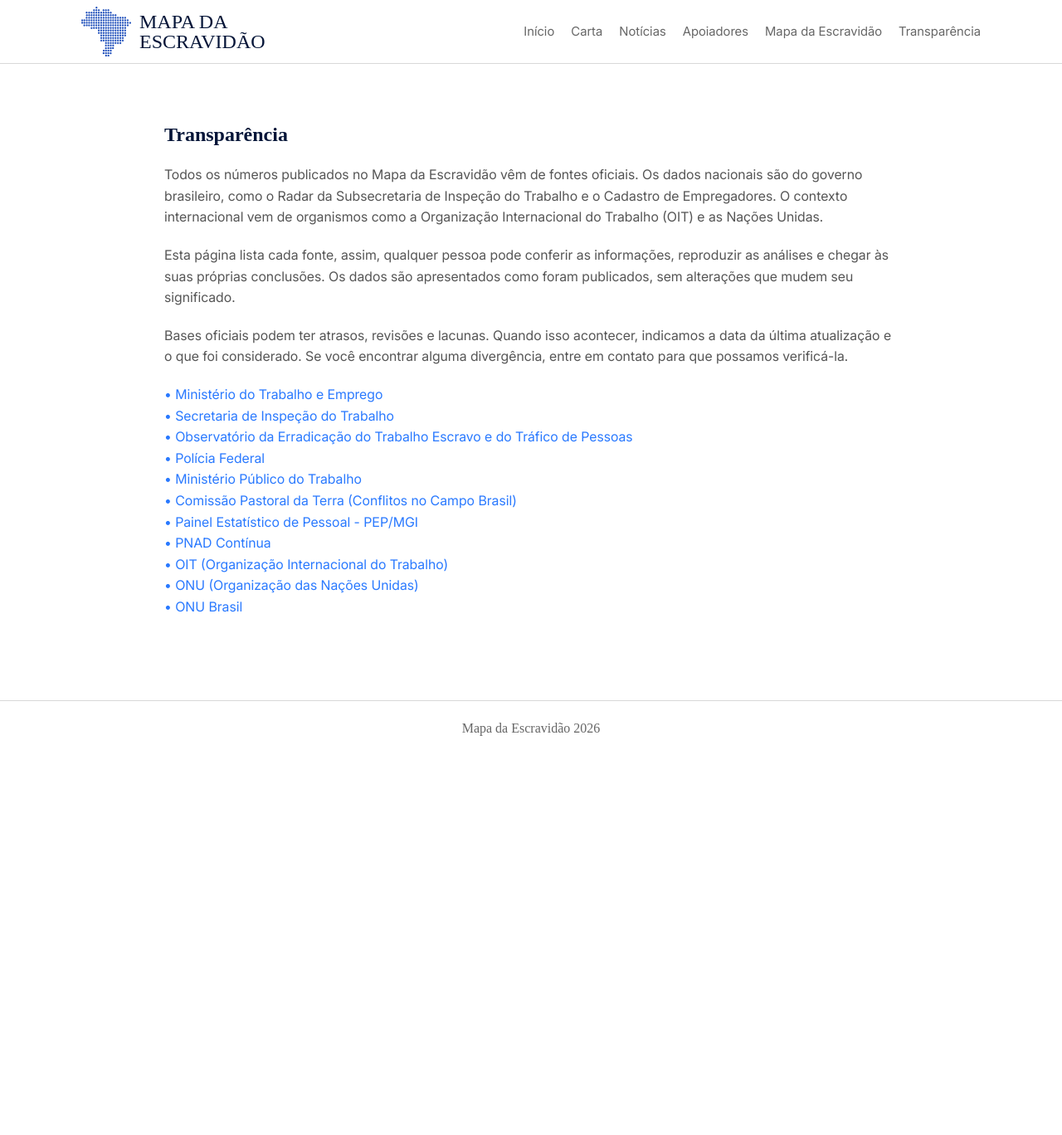
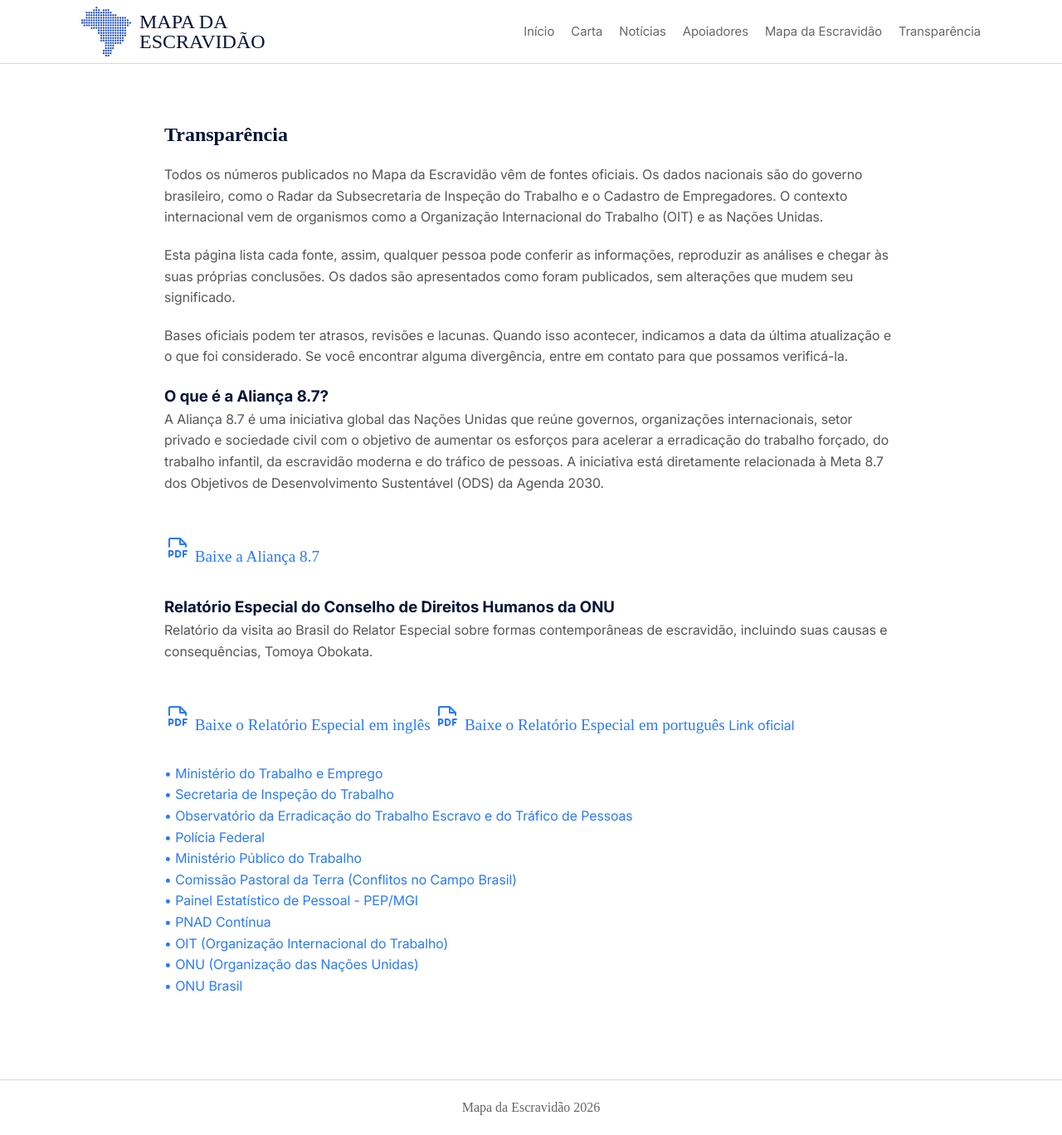
Before and after one commit to Landowski/mapa-escravidao, a Jekyll site: the page built from transparencia.html, in a window 1280 px wide and 1368 px high. Shown: the whole window at 83% size. Built offline with Jekyll 4.4.1, drawn with Linux system fonts in a browser that asks for light colours; some web fonts are replaced.

Commit message:
Update transparencia.html

```diff
--- a/transparencia.html
+++ b/transparencia.html
@@ -15,6 +15,31 @@
                 <p>Esta página lista cada fonte, assim, qualquer pessoa pode conferir as informações, reproduzir as análises e chegar às suas próprias conclusões. Os dados são apresentados como foram publicados, sem alterações que mudem seu significado.</p>
 
                 <p>Bases oficiais podem ter atrasos, revisões e lacunas. Quando isso acontecer, indicamos a data da última atualização e o que foi considerado. Se você encontrar alguma divergência, entre em contato para que possamos verificá-la.</p>
+
+                <h3>O que é a Aliança 8.7?</h3>
+
+                <p>A Aliança 8.7 é uma iniciativa global das Nações Unidas que reúne governos, organizações internacionais, setor privado e sociedade civil com o objetivo de aumentar os esforços para acelerar a erradicação do trabalho forçado, do trabalho infantil, da escravidão moderna e do tráfico de pessoas. A iniciativa está diretamente relacionada à Meta 8.7 dos Objetivos de Desenvolvimento Sustentável (ODS) da Agenda 2030.</p>
+
+                <a href="/arquivos/alianca-8.7.pdf" class="todas-noticias" target="_blank">
+                    <svg xmlns="http://www.w3.org/2000/svg" width="32" height="32" fill="currentColor" viewBox="0 0 256 256"><path d="M224,152a8,8,0,0,1-8,8H192v16h16a8,8,0,0,1,0,16H192v16a8,8,0,0,1-16,0V152a8,8,0,0,1,8-8h32A8,8,0,0,1,224,152ZM92,172a28,28,0,0,1-28,28H56v8a8,8,0,0,1-16,0V152a8,8,0,0,1,8-8H64A28,28,0,0,1,92,172Zm-16,0a12,12,0,0,0-12-12H56v24h8A12,12,0,0,0,76,172Zm88,8a36,36,0,0,1-36,36H112a8,8,0,0,1-8-8V152a8,8,0,0,1,8-8h16A36,36,0,0,1,164,180Zm-16,0a20,20,0,0,0-20-20h-8v40h8A20,20,0,0,0,148,180ZM40,112V40A16,16,0,0,1,56,24h96a8,8,0,0,1,5.66,2.34l56,56A8,8,0,0,1,216,88v24a8,8,0,0,1-16,0V96H152a8,8,0,0,1-8-8V40H56v72a8,8,0,0,1-16,0ZM160,80h28.69L160,51.31Z"></path></svg>
+                    Baixe a Aliança 8.7
+                </a>
+
+                <h3>Relatório Especial do Conselho de Direitos Humanos da ONU</h3>
+
+                <p>Relatório da visita ao Brasil do Relator Especial sobre formas contemporâneas de escravidão, incluindo suas causas e consequências, Tomoya Obokata.</p>
+
+                <a href="/arquivos/hcr-special-rapporteur-un.pdf" class="todas-noticias" target="_blank">
+                    <svg xmlns="http://www.w3.org/2000/svg" width="32" height="32" fill="currentColor" viewBox="0 0 256 256"><path d="M224,152a8,8,0,0,1-8,8H192v16h16a8,8,0,0,1,0,16H192v16a8,8,0,0,1-16,0V152a8,8,0,0,1,8-8h32A8,8,0,0,1,224,152ZM92,172a28,28,0,0,1-28,28H56v8a8,8,0,0,1-16,0V152a8,8,0,0,1,8-8H64A28,28,0,0,1,92,172Zm-16,0a12,12,0,0,0-12-12H56v24h8A12,12,0,0,0,76,172Zm88,8a36,36,0,0,1-36,36H112a8,8,0,0,1-8-8V152a8,8,0,0,1,8-8h16A36,36,0,0,1,164,180Zm-16,0a20,20,0,0,0-20-20h-8v40h8A20,20,0,0,0,148,180ZM40,112V40A16,16,0,0,1,56,24h96a8,8,0,0,1,5.66,2.34l56,56A8,8,0,0,1,216,88v24a8,8,0,0,1-16,0V96H152a8,8,0,0,1-8-8V40H56v72a8,8,0,0,1-16,0ZM160,80h28.69L160,51.31Z"></path></svg>
+                    Baixe o Relatório Especial em inglês
+                </a>
+
+                <a href="/arquivos/hcr-relatorio-especial-onu.pdf" class="todas-noticias" target="_blank">
+                    <svg xmlns="http://www.w3.org/2000/svg" width="32" height="32" fill="currentColor" viewBox="0 0 256 256"><path d="M224,152a8,8,0,0,1-8,8H192v16h16a8,8,0,0,1,0,16H192v16a8,8,0,0,1-16,0V152a8,8,0,0,1,8-8h32A8,8,0,0,1,224,152ZM92,172a28,28,0,0,1-28,28H56v8a8,8,0,0,1-16,0V152a8,8,0,0,1,8-8H64A28,28,0,0,1,92,172Zm-16,0a12,12,0,0,0-12-12H56v24h8A12,12,0,0,0,76,172Zm88,8a36,36,0,0,1-36,36H112a8,8,0,0,1-8-8V152a8,8,0,0,1,8-8h16A36,36,0,0,1,164,180Zm-16,0a20,20,0,0,0-20-20h-8v40h8A20,20,0,0,0,148,180ZM40,112V40A16,16,0,0,1,56,24h96a8,8,0,0,1,5.66,2.34l56,56A8,8,0,0,1,216,88v24a8,8,0,0,1-16,0V96H152a8,8,0,0,1-8-8V40H56v72a8,8,0,0,1-16,0ZM160,80h28.69L160,51.31Z"></path></svg>
+                    Baixe o Relatório Especial em português
+                </a>
+
+                <a href="https://www.ohchr.org/en/documents/country-reports/ahrc6336add1-visit-brazil-report-special-rapporteur-contemporary-forms" target="_blank">Link oficial</a>
 
                 <p>
                         <a href="https://www.gov.br/trabalho-e-emprego/pt-br" target="_blank">• Ministério do Trabalho e Emprego</a>
```
